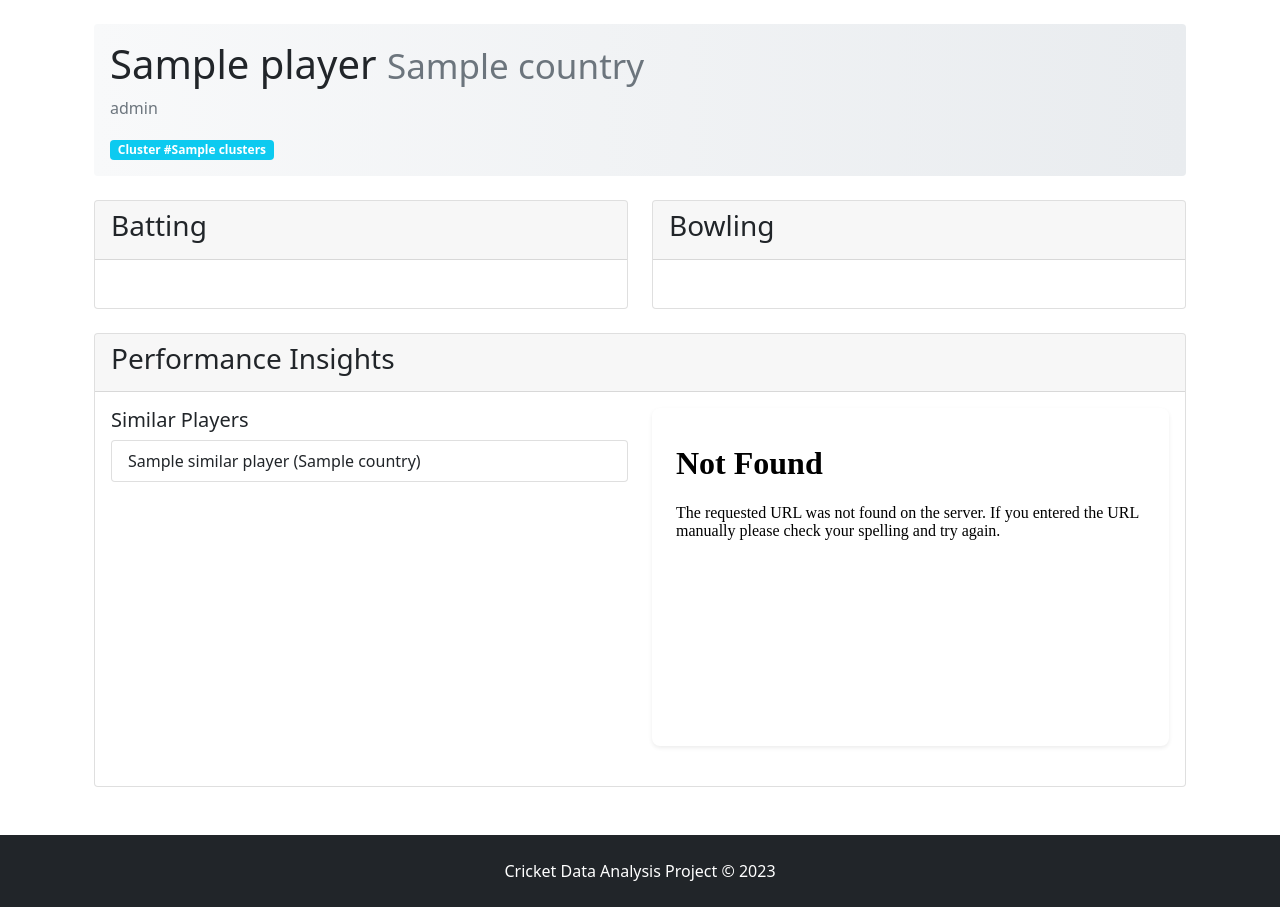
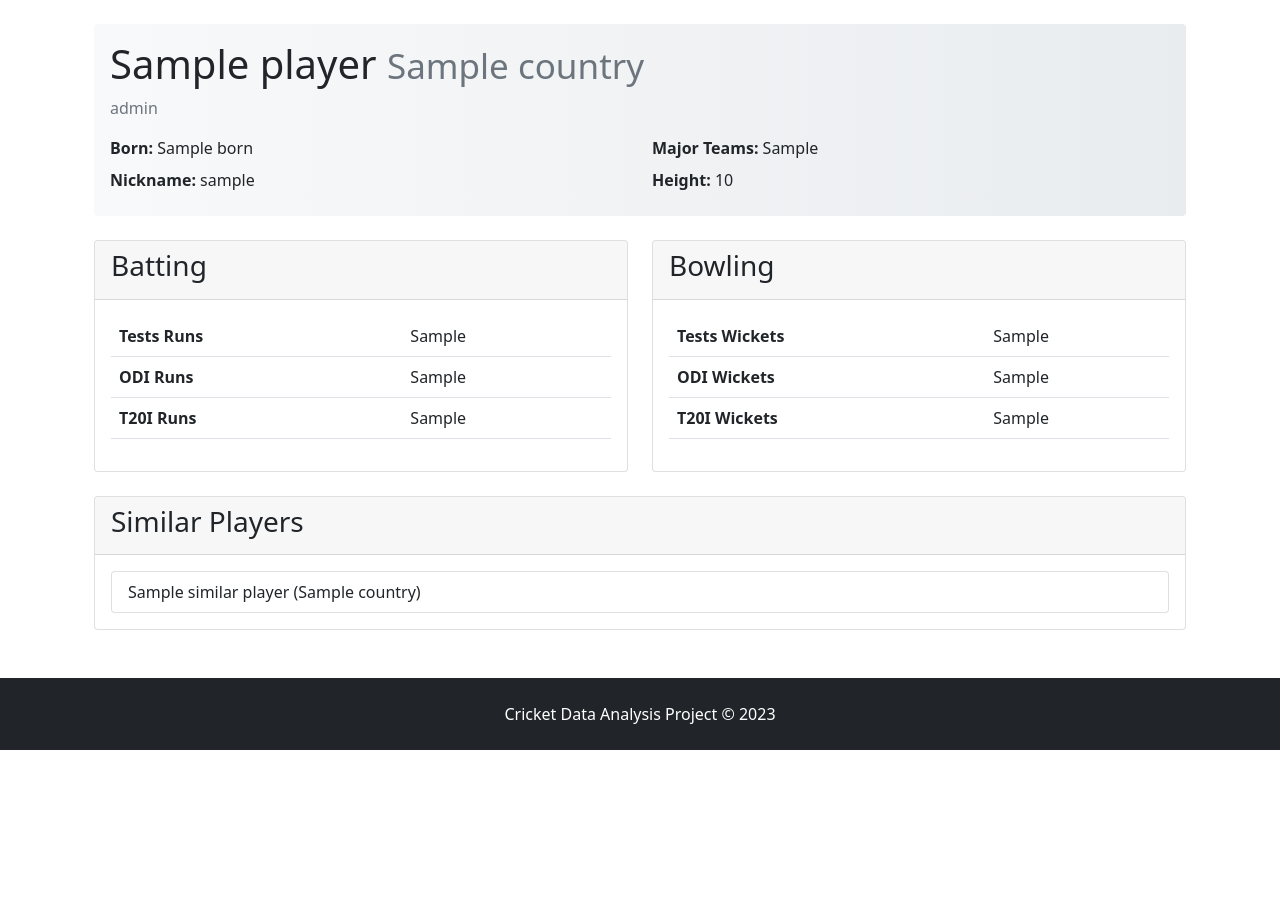
Before and after one commit to harsh007007007/Cricket_WebApp_ML, a Flask app: template app/templates/player.html in a window 1280 px wide. Shown: the part 56-963 px from the top of the page. After the commit the page ends 806 px from the top, so only its background shows below. Run offline with Flask 2, Linux system fonts and the light colour scheme; the template is opened without the code that fills it: most values are stand-ins (such as "Sample title", 1, 10 or a date in 2020); parts of the project's set-up code (start-up, migrations or seed data) failed here and were passed over.

Commit message:
Player profile changes along with Players tab and search bar integration

```diff
--- a/app/routes.py
+++ b/app/routes.py
@@ -1,13 +1,14 @@
-from flask import render_template, send_from_directory, jsonify
+from flask import render_template, send_from_directory, jsonify, request
 import pandas as pd
 import json
 import os
+import random
 import joblib
 
 from app import app
 from app.ML.ml_models import CricketPerformanceModel
 
-# Base dir relative to this file's parent (one level above app/)
+# Base directory (one level above app/)
 base_dir = os.path.abspath(os.path.join(os.path.dirname(__file__), '..'))
 
 # Load datasets
@@ -33,25 +34,6 @@ except Exception as e:
 def home():
     return format_analysis('test')
 
-@app.route('/players')
-def player_list():
-    return render_template('players.html', players=players_json[:100])
-
-@app.route('/player/<name>')
-def player_profile(name):
-    player = next((p for p in players_json if p['NAME'] == name), None)
-    if not player:
-        return render_template('404.html'), 404
-
-    features = model.prepare_features(pd.DataFrame([player]))
-    clusters = model.predict_cluster(features)
-    similar_players = model.find_similar_players(features, players_json)
-
-    return render_template('player.html',
-                           player=player,
-                           clusters=clusters,
-                           similar_players=similar_players[:5])
-
 @app.route('/analysis/<format_type>')
 def format_analysis(format_type):
     if format_type not in ['test', 'odi', 't20']:
@@ -69,23 +51,85 @@ def format_analysis(format_type):
     ]
 
     top_performers = model.get_top_performers(format_type, df)
-
     return render_template('analysis.html',
                            format=format_type,
                            viz_files=existing_files,
                            top_performers=top_performers)
 
-@app.route('/api/player/<name>/predict')
-def predict_performance(name):
-    player = next((p for p in players_json if p['NAME'] == name), None)
+@app.route('/players')
+def player_list():
+    # Filter to show only significant players, e.g., those with at least 10 matches.
+    def filter_significant(players):
+        significant = []
+        for p in players:
+            try:
+                if (float(p.get('BATTING_Tests_Mat', 0)) >= 10 or
+                    float(p.get('BATTING_ODIs_Mat', 0)) >= 10 or
+                    float(p.get('BATTING_T20Is_Mat', 0)) >= 10):
+                    significant.append(p)
+            except Exception:
+                continue
+        return significant
+
+    significant_players = filter_significant(players_json)
+    random.shuffle(significant_players)
+    selected_players = significant_players[:15]
+    return render_template('players.html', players=selected_players)
+
+@app.route('/player/<int:player_id>')
+def player_profile(player_id):
+    # Find the player by unique ID.
+    player = next((p for p in players_json if int(p['ID']) == player_id), None)
+    if not player:
+        return render_template('404.html'), 404
+
+    features = model.prepare_features(pd.DataFrame([player]))
+    # Use clustering if available; otherwise, just set a default value.
+    try:
+        clusters = model.predict_cluster(features)
+    except Exception:
+        clusters = []
+
+    # If find_similar_players is not implemented, return an empty list.
+    if hasattr(model, 'find_similar_players'):
+         similar_players = model.find_similar_players(features, players_json)
+    else:
+         similar_players = []
+
+    return render_template('player.html',
+                           player=player,
+                           clusters=clusters,
+                           similar_players=similar_players[:5])
+
+@app.route('/api/search_players', methods=['GET'])
+def search_players():
+    query = request.args.get('q', '').lower().strip()
+    results = []
+    if query:
+        for p in players_json:
+            # Get the player name safely; convert non-string values to string
+            name_val = p.get('NAME', '')
+            if name_val is None:
+                continue
+            name_str = str(name_val).strip()  # Ensure it's a string
+            if query in name_str.lower():
+                results.append({
+                    'ID': p.get('ID', ''),
+                    'NAME': name_str,
+                    'COUNTRY': p.get('COUNTRY', '')
+                })
+    return jsonify(results[:10])
+
+@app.route('/api/player/<int:player_id>/predict')
+def predict_performance(player_id):
+    player = next((p for p in players_json if int(p['ID']) == player_id), None)
     if not player:
         return jsonify({'error': 'Player not found'}), 404
 
     features = model.prepare_features(pd.DataFrame([player]))
     prediction = model.predict_performance(features)
-
     return jsonify({
-        'name': name,
+        'name': player['NAME'],
         'predicted_runs': prediction[0],
         'confidence': prediction[1]
     })
--- a/app/static/css/style.css
+++ b/app/static/css/style.css
@@ -1,5 +1,3 @@
-/* Add these to your existing style.css */
-
 /* Player profile enhancements */
 .player-header {
     background: linear-gradient(to right, #f8f9fa, #e9ecef);
@@ -42,3 +40,12 @@
 .perf-card:hover {
     transform: translateY(-5px);
 }
+
+/* Player Link styling */
+.player-link {
+    color: #0d6efd;
+    text-decoration: none;
+}
+.player-link:hover {
+    text-decoration: underline;
+}
--- a/app/templates/analysis.html
+++ b/app/templates/analysis.html
@@ -29,7 +29,7 @@
                     <ul class="list-group">
                         {% for player in top_performers.batsmen %}
                         <li class="list-group-item">
-                            <a href="/player/{{ player }}">{{ player }}</a>
+                            <a href="/player/{{ player.ID }}" class="player-link">{{ player.NAME }}</a>
                         </li>
                         {% endfor %}
                     </ul>
@@ -45,7 +45,7 @@
                     <ul class="list-group">
                         {% for player in top_performers.bowlers %}
                         <li class="list-group-item">
-                            <a href="/player/{{ player }}">{{ player }}</a>
+                            <a href="/player/{{ player.ID }}" class="player-link">{{ player.NAME }}</a>
                         </li>
                         {% endfor %}
                     </ul>
--- a/app/templates/player.html
+++ b/app/templates/player.html
@@ -4,69 +4,95 @@
 <div class="container player-profile">
     <div class="player-header mb-4 p-3 bg-light rounded">
         <h1>{{ player.NAME }} <small class="text-muted">{{ player.COUNTRY }}</small></h1>
-        <p class="text-muted">{{ player.Playing_Role }}</p>
+        <p class="text-muted">{{ player['Playing role'] }}</p>
 
-        {% if clusters %}
-        <div class="badge bg-info">Cluster #{{ clusters }}</div>
+        <div class="row mb-2">
+            <div class="col-md-6">
+                <strong>Born:</strong> {{ player.Born }}
+            </div>
+            <div class="col-md-6">
+                <strong>Major Teams:</strong> {{ player['Major teams'] }}
+            </div>
+        </div>
+        <div class="row mb-2">
+            <div class="col-md-6">
+                <strong>Nickname:</strong> {{ player.Nickname }}
+            </div>
+            <div class="col-md-6">
+                <strong>Height:</strong> {{ player.Height }}
+            </div>
+        </div>
+
+        {% if player['In a nutshell'] %}
+        <p class="mt-3">
+            <strong>In a nutshell:</strong> {{ player['In a nutshell'] }}
+        </p>
         {% endif %}
     </div>
 
+    <!-- Batting / Bowling Stats -->
     <div class="row">
         <div class="col-md-6">
             <div class="card mb-4">
-                <div class="card-header">
-                    <h3>Batting</h3>
-                </div>
+                <div class="card-header"><h3>Batting</h3></div>
                 <div class="card-body">
                     <table class="table">
-                        <!-- Existing batting table -->
+                        <tr>
+                            <th>Tests Runs</th>
+                            <td>{{ player.BATTING_Tests_Runs }}</td>
+                        </tr>
+                        <tr>
+                            <th>ODI Runs</th>
+                            <td>{{ player.BATTING_ODIs_Runs }}</td>
+                        </tr>
+                        <tr>
+                            <th>T20I Runs</th>
+                            <td>{{ player.BATTING_T20Is_Runs }}</td>
+                        </tr>
+                        <!-- Add more batting stats as needed -->
                     </table>
                 </div>
             </div>
         </div>
-
         <div class="col-md-6">
             <div class="card mb-4">
-                <div class="card-header">
-                    <h3>Bowling</h3>
-                </div>
+                <div class="card-header"><h3>Bowling</h3></div>
                 <div class="card-body">
                     <table class="table">
-                        <!-- Existing bowling table -->
+                        <tr>
+                            <th>Tests Wickets</th>
+                            <td>{{ player.BOWLING_Tests_Wkts }}</td>
+                        </tr>
+                        <tr>
+                            <th>ODI Wickets</th>
+                            <td>{{ player.BOWLING_ODIs_Wkts }}</td>
+                        </tr>
+                        <tr>
+                            <th>T20I Wickets</th>
+                            <td>{{ player.BOWLING_T20Is_Wkts }}</td>
+                        </tr>
+                        <!-- Add more bowling stats as needed -->
                     </table>
                 </div>
             </div>
         </div>
     </div>
 
-    <!-- New ML Insights Section -->
+    <!-- Similar Players Section -->
     <div class="card mb-4">
-        <div class="card-header">
-            <h3>Performance Insights</h3>
-        </div>
+        <div class="card-header"><h3>Similar Players</h3></div>
         <div class="card-body">
-            <div class="row">
-                <div class="col-md-6">
-                    <h5>Similar Players</h5>
-                    <div class="list-group">
-                        {% for p in similar_players %}
-                        <a href="/player/{{ p.NAME }}" class="list-group-item list-group-item-action">
-                            {{ p.NAME }} ({{ p.COUNTRY }})
-                        </a>
-                        {% endfor %}
-                    </div>
-                </div>
-                <div class="col-md-6">
-                    <div class="viz-container">
-                        <iframe src="{{ url_for('viz_files', filename='player_' + player.NAME + '_cluster.html') }}"
-                                style="width:100%; height:300px; border:none;"></iframe>
-                    </div>
-                </div>
+            <div class="list-group">
+                {% for p in similar_players %}
+                <a href="/player/{{ p.ID }}" class="list-group-item list-group-item-action">
+                    {{ p.NAME }} ({{ p.COUNTRY }})
+                </a>
+                {% endfor %}
             </div>
         </div>
     </div>
 
-    {% if player.is_allrounder %}
+    {% if player.get('is_allrounder') %}
     <div class="alert alert-success">All-Rounder Status: Confirmed</div>
     {% endif %}
 </div>
```
Also changed, not shown: app/ML/ml_models.py (+28 -12 lines), app/templates/players.html (added, +85 -0 lines).
